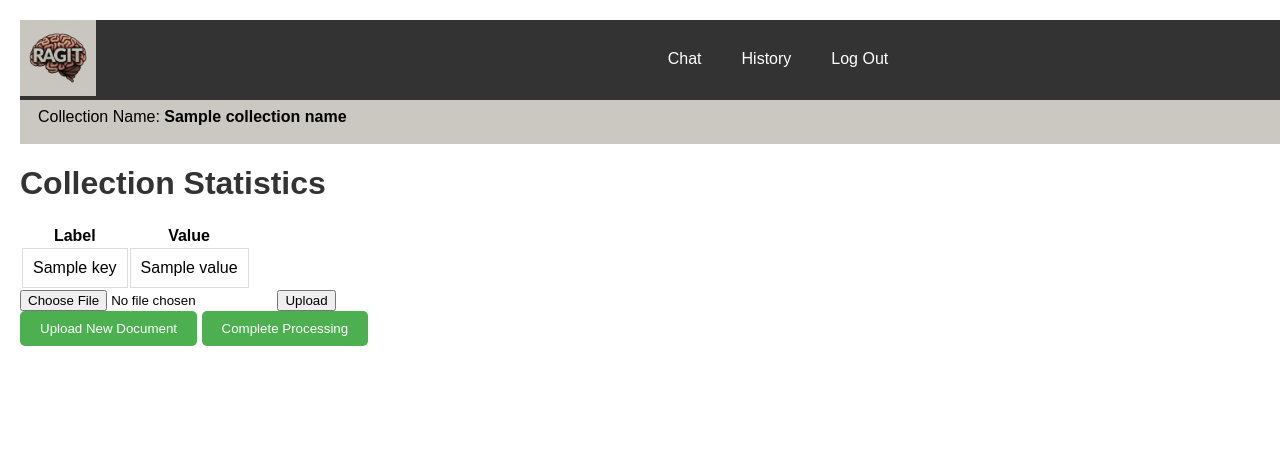
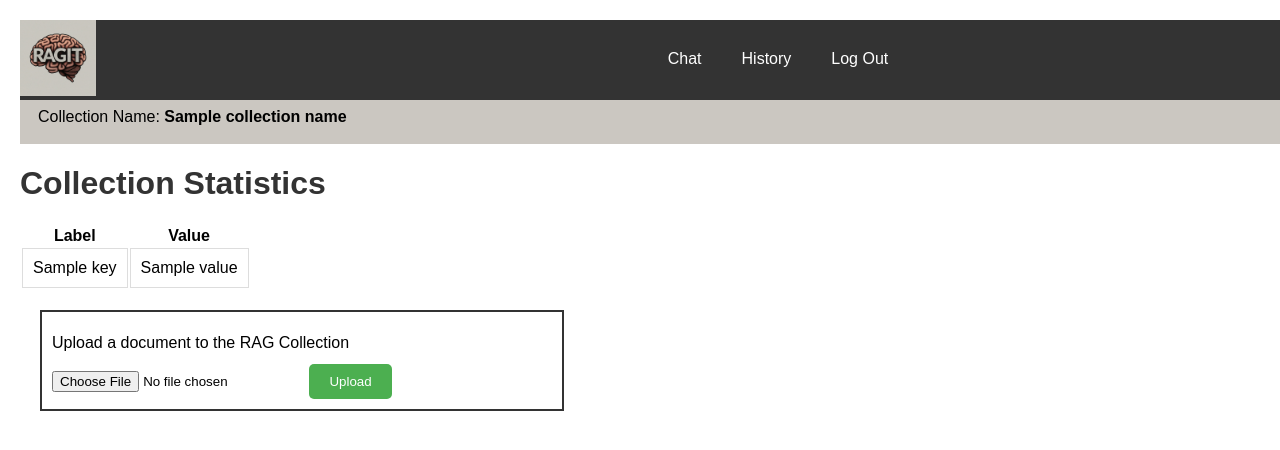
Before and after one commit to codingismycraft/ragit, a Python web app: template ragit/front_end/templates/templates/admin.html in a window 1280 px wide; the page is wider, and only the part inside the window is pictured. Shown: the top 450 px of that part. Run offline with Jinja, Linux system fonts and the light colour scheme; the template is opened without the code that fills it: most values are stand-ins (such as "Sample title", 1, 10 or a date in 2020); some libraries are stand-ins or nearby versions.

Commit message:
Improves the upload file form.

```diff
--- a/ragit/front_end/static/style.css
+++ b/ragit/front_end/static/style.css
@@ -104,7 +104,7 @@ body {
 }
 
 .chat_vote_up {
-   background-color: #daebda;
+    background-color: #daebda;
 }
 
 .chat_vote_down {
@@ -216,5 +216,12 @@ input[type="number"] {
 }
 
 
+/* ********************************************* */
 
-/* ********************************************* */
+form {
+    border: 2px solid #333;
+    margin: 20px;
+    padding: 10px;
+    width: 500px;
+
+}
--- a/ragit/front_end/templates/templates/admin.html
+++ b/ragit/front_end/templates/templates/admin.html
@@ -20,15 +20,11 @@
     </table>
 
     <form action="/admin" method="POST" enctype="multipart/form-data">
+        <div style="margin-top: 12px; margin-bottom: 12px">
+            Upload a document to the RAG Collection
+        </div>
         <input type="file" name="file" required>
-        <button type="submit">Upload</button>
+        <button type="submit" class="admin_button">Upload</button>
     </form>
 
-    <button class="admin_button" id="upload-new-document">
-        Upload New Document
-    </button>
-    <button class="admin_button" id="complete-processing">
-        Complete Processing
-    </button>
-
 {% endblock %}
```
